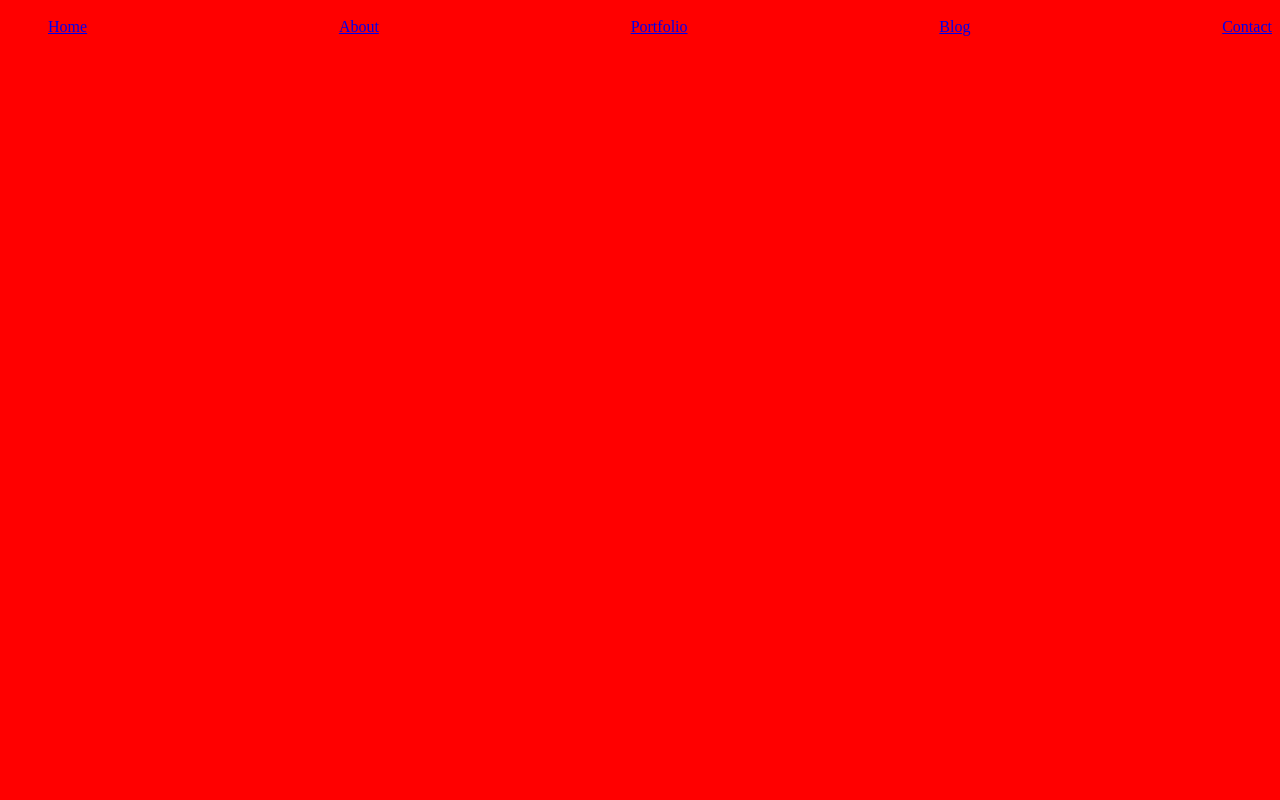
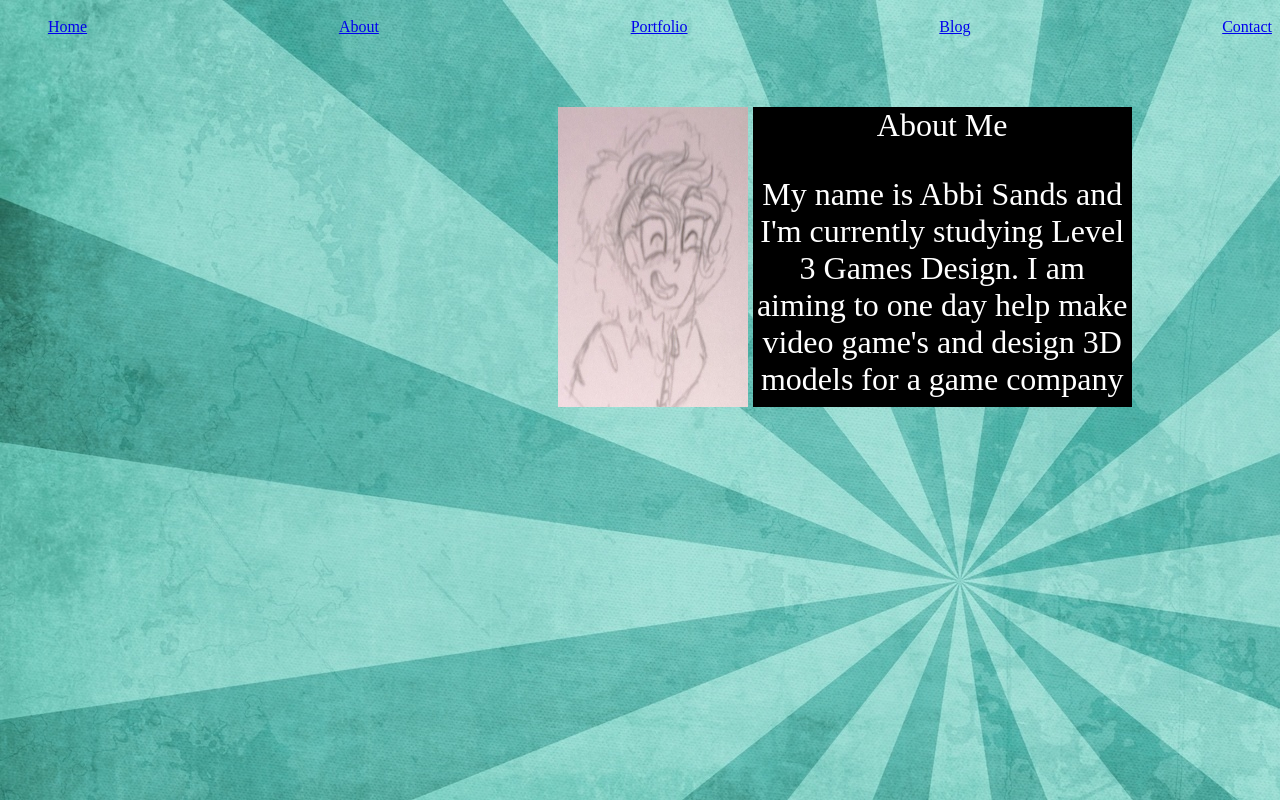
Before and after one commit to AbbiSands1/New-Portfolio, a plain HTML site: page about.html in a window 1280 px wide. Drawn offline with nearby package versions, Linux system fonts and the light colour scheme.

Commit message:
About Me and background

```diff
--- a/about.html
+++ b/about.html
@@ -36,3 +36,16 @@
 </ul>
 
 </nav>
+</div>
+
+<!--Section five-->
+<div class="section_five">
+	<div class= "section_five_right_middle"></div>
+	<div class= "section_five_right"><font color="white">About Me <p>My name is Abbi Sands and I'm currently studying Level 3 Games Design. I am aiming to one day help make video game's and design 3D models for a game company</p></font></div>
+</div>
+<!--End Section Five-->
+
+
+<div></div>
+</body>
+</html>
--- a/css/main.css
+++ b/css/main.css
@@ -1,5 +1,5 @@
 body{
-	background-color:red;
+	background: url('../img/background.jpg');
 }
 
 ul {
@@ -183,7 +183,8 @@ transform: translateY(-50%);}
 
 }
 .section_four_right_middle
-{width: 15%;
+{content:url('../img/profile.jpg');
+	width: 15%;
 	background-color: blue;
 	height: 300px;
 	margin-left: 550px;
@@ -198,5 +199,34 @@ transform: translateY(-50%);}
 	height: 300px;
 	margin-right: 5px;
 	margin-top:45px;
+	text-align: center;
+	font-size: 2rem;
 
 }
+
+.section_five{
+	width: 100%;
+	display: flex;
+
+}
+.section_five_right_middle
+{	content:url('../img/profile.jpg');
+
+	width: 15%;
+	background-color: blue;
+	height: 300px;
+	margin-left: 550px;
+	margin-right: 5px;
+	margin-top:45px;
+}
+
+
+.section_five_right
+{width: 30%;
+	background-color: black;
+	height: 300px;
+	margin-right: 5px;
+	margin-top:45px;
+	text-align: center;
+	font-size: 2rem;
+}
```
Also changed, not shown: 3d-modeling.html (+2 -0 lines), concept.html (+2 -0 lines), contact.html (+2 -0 lines), design.html (+2 -0 lines), index.html (+1 -1 lines), photography.html (+2 -0 lines), portfolio.html (+2 -0 lines), img/background.jpg (added), img/profile.jpg (added).
